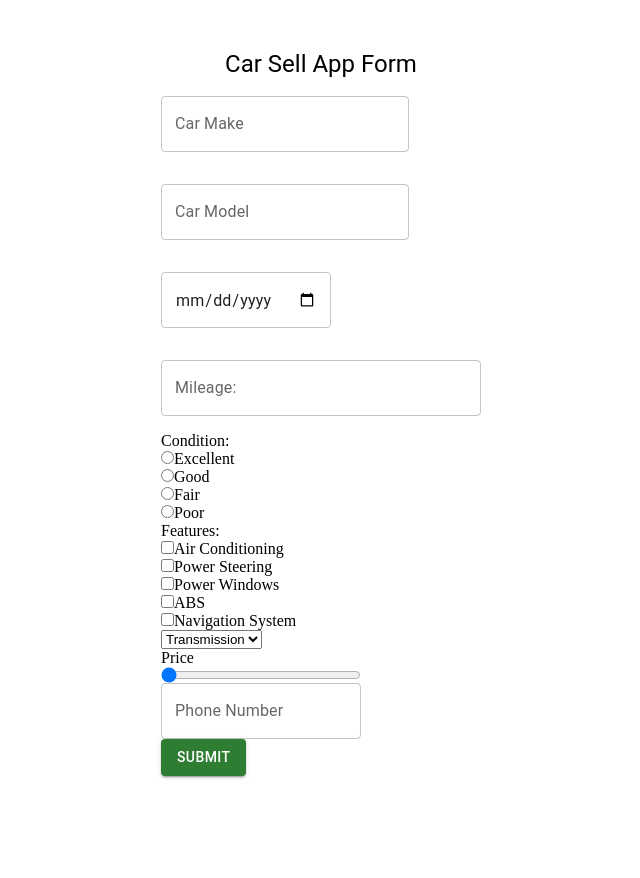
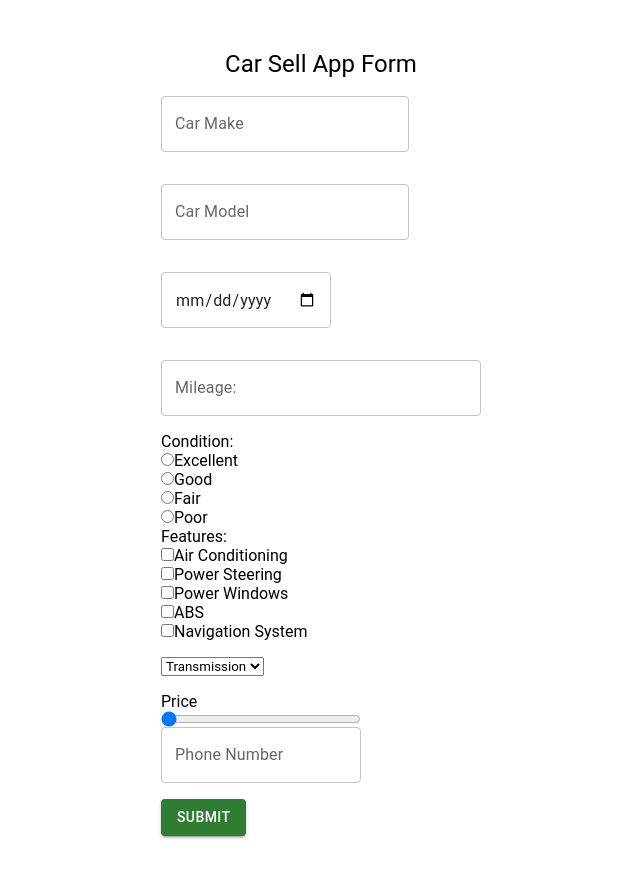
Before and after one commit to NBru-cee/carSellAppForm, a React (Vite) app: page / in a window 1280 px wide. Shown: the top 878 px of the page, without its empty margins (319-959 px from the left). Before the commit the page ends 824 px from the top, so only its background shows below. Built offline with nearby package versions, Linux system fonts and the light colour scheme.

Commit message:
added styles

```diff
--- a/src/App.jsx
+++ b/src/App.jsx
@@ -191,7 +191,7 @@ function App() {
                               </label>
                         </label>
                         <br />
-                        <Box display="flex" gap="2rem">
+                        <Box display="flex" gap="2rem" my={2}>
                               <select
                                     value={transmission}
                                     onChange={(e) =>
@@ -232,6 +232,7 @@ function App() {
                                     variant="contained"
                                     color="success"
                                     type="submit"
+                                    sx={{ mt: "1rem" }}
                               >
                                     Submit
                               </Button>
--- a/src/index.css
+++ b/src/index.css
@@ -2,4 +2,5 @@
       margin: 0;
       padding: 0;
       box-sizing: border-box;
+      font-family: Roboto, sans-serif;
 }
```
